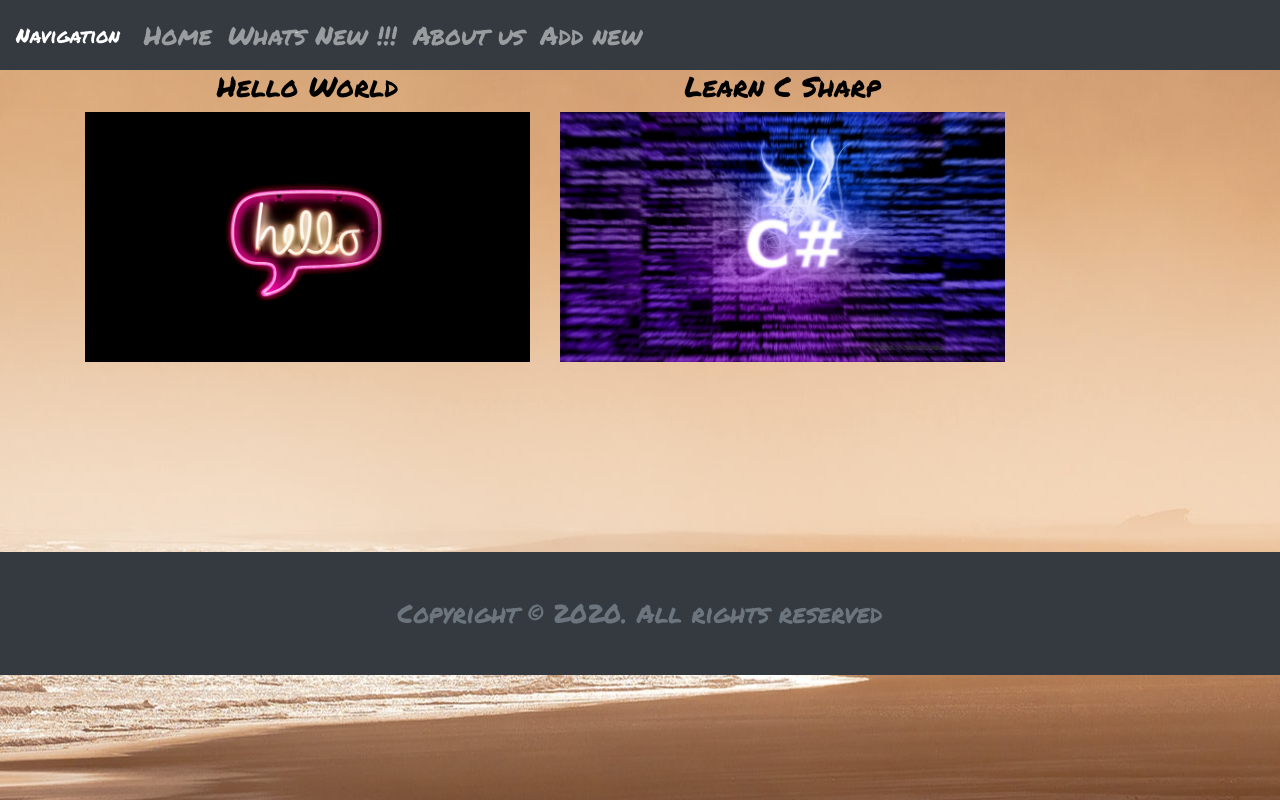
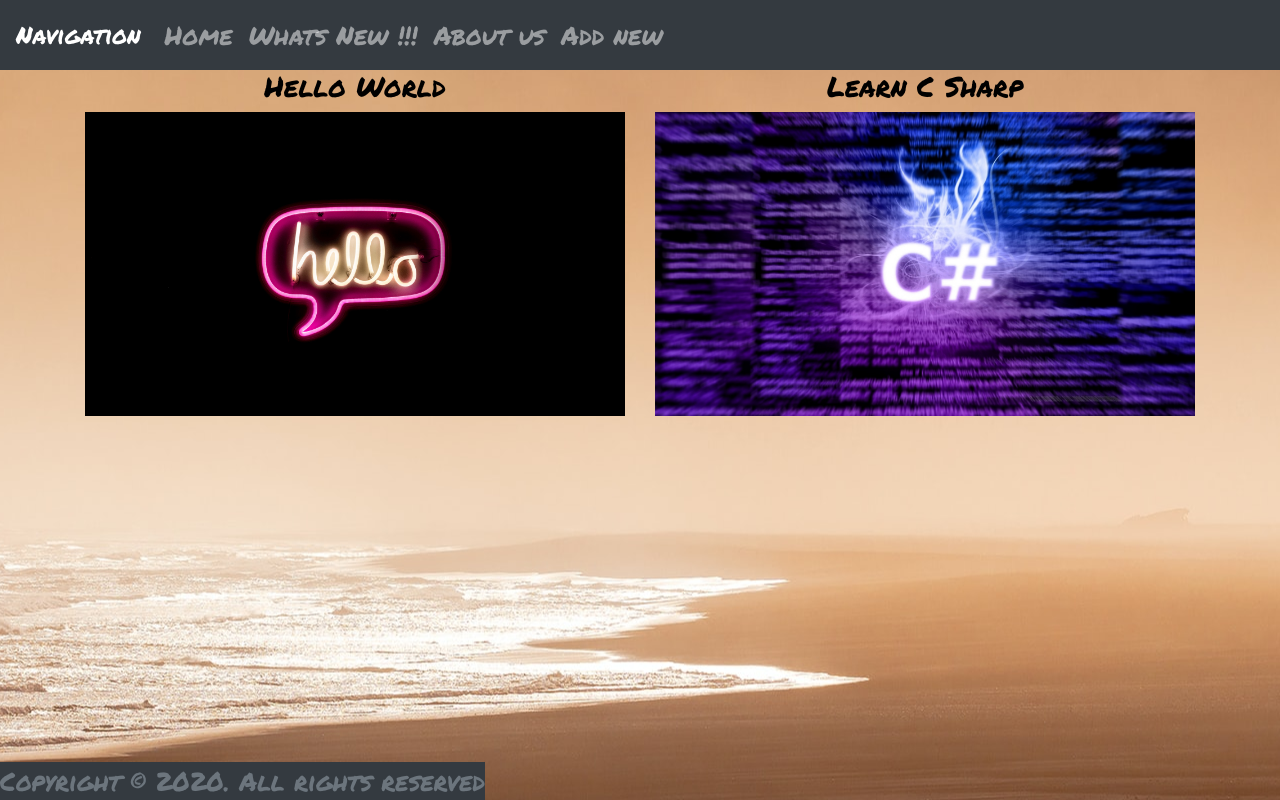
Before and after one commit to Oleh-Code/Articles-And-News, a Django app: page / in a window 1280 px wide. Run offline with Django 3.2, Linux system fonts and the light colour scheme; data comes from the database, SQL or seed files in the repository; both versions use the stored data as it was after the commit; some libraries are stand-ins or nearby versions.

Commit message:
Third Commit

```diff
--- a/News_and_Articles/settings.py
+++ b/News_and_Articles/settings.py
@@ -37,6 +37,8 @@ INSTALLED_APPS = [
     'django.contrib.sessions',
     'django.contrib.messages',
     'django.contrib.staticfiles',
+    'django.contrib.flatpages',
+    'django.contrib.sites',
 
     'Site',
 ]
@@ -49,6 +51,7 @@ MIDDLEWARE = [
     'django.contrib.auth.middleware.AuthenticationMiddleware',
     'django.contrib.messages.middleware.MessageMiddleware',
     'django.middleware.clickjacking.XFrameOptionsMiddleware',
+    'django.contrib.flatpages.middleware.FlatpageFallbackMiddleware'
 ]
 
 ROOT_URLCONF = 'News_and_Articles.urls'
@@ -129,3 +132,5 @@ STATICFILES_DIRS = [
 
 MEDIA_URL = '/media/'
 MEDIA_ROOT = os.path.join(BASE_DIR, 'media')
+
+SITE_ID = 1
--- a/News_and_Articles/urls.py
+++ b/News_and_Articles/urls.py
@@ -20,6 +20,7 @@ from django.conf.urls.static import static
 
 urlpatterns = [
     path('admin/', admin.site.urls),
+    path('pages', include('django.contrib.flatpages.urls')),
     path('', include('Site.urls')),
 ]
 
--- a/static/css/style.css
+++ b/static/css/style.css
@@ -8,11 +8,11 @@ body {
 }
 
 .footer {
-    margin-top: 190px;
-    padding: 42px;
-    text-align: center;
     font-family: 'Permanent Marker', cursive;
     font-size: 1.6rem;
+    position: fixed;
+    left: 0;
+    bottom: 0;
 }
 
 nav {
@@ -33,3 +33,10 @@ nav {
 .published {
     font-size: 1.5rem;
 }
+
+.list {
+    border-style: solid;
+    border-color: white;
+    border-width: 2px;
+    margin: 0px;
+}
--- a/templates/Site/article_detail.html
+++ b/templates/Site/article_detail.html
@@ -2,9 +2,12 @@
 {% block title %} {{object.title}} {% endblock %}
 
 {% block content %}
+    <div class="col-lg-4">
         <h1 class="text-center text1">{{object.title}}</h1>
+    </div>
+    <div class="col-lg-5">
         <p class="text-center text1 published">Published: {{object.published_date}}</p>
-    <div class="row">
+    </div>
     <div class="col-lg-6">
         <img src="{{object.image.url}}" class="img-fluid">
     </div>
@@ -14,5 +17,4 @@
         <h5 class="text1">Text: </h5>
         <h5 class="text1">{{object.text}}</h5>
     </div>
-    </div>
 {% endblock %}
--- a/templates/Site/article_list.html
+++ b/templates/Site/article_list.html
@@ -1,12 +1,10 @@
 {% extends 'base.html' %}
 
 {% block content %}
-    <div class="row">
         {% for article in article_list %}
-        <div class="col-lg-5">
-            <h3 class="text-center text">{{article.title}}</h3>
-            <a href="{% url 'articles_detail' slug=article.url%}"><img src="{{article.image.url}}" class="img-fluid"></a>
-        </div>
+            <div class="col-lg-6">
+                <h3 class="text-center text">{{article.title}}</h3>
+                <a href="{% url 'articles_detail' slug=article.url%}"><img src="{{article.image.url}}" class="img-fluid"></a>
+             </div>
         {% endfor %}
-    </div>
 {% endblock %}
--- a/templates/base.html
+++ b/templates/base.html
@@ -11,9 +11,11 @@
 <body>
     {% include 'main/navbar.html' %}
     <div class="container">
-        {% block content %}
+        <div class="row">
+            {% block content %}
 
-        {% endblock %}
+            {% endblock %}
+        </div>
     </div>
     {% include 'main/footer.html' %}
 </body>
--- a/templates/main/footer.html
+++ b/templates/main/footer.html
@@ -1,3 +1,4 @@
+
 <footer class="footer bg-dark">
     <span class="text-muted">Copyright &copy; 2020. All rights reserved</span>
-  </footer>
+</footer>
--- a/templates/main/navbar.html
+++ b/templates/main/navbar.html
@@ -1,6 +1,6 @@
 <header class="header">
   <nav class="navbar navbar-expand-lg navbar-dark bg-dark">
-    <a class="navbar-brand" href="/">Navigation</a>
+    <a class="navbar-brand" href="/" style="font-size: 1.5rem;">Navigation</a>
     <button class="navbar-toggler" type="button" data-toggle="collapse" data-target="#navbarNavAltMarkup" aria-controls="navbarNavAltMarkup" aria-expanded="false" aria-label="Toggle navigation">
       <span class="navbar-toggler-icon"></span>
     </button>
--- /dev/null
+++ b/templates/pages/about.html
@@ -0,0 +1,6 @@
+{% extends 'base.html' %}
+{% block title %} About {% endblock %}
+
+{% block content %}
+    <h5 class="text">{{flatpage.content}}</h5>
+{% endblock %}
--- /dev/null
+++ b/templates/pages/whats.html
@@ -0,0 +1,6 @@
+{% extends 'base.html' %}
+{% block title %} Whats New {% endblock %}
+
+{% block content %}
+    <h5 class="text">{{flatpage.content}}</h5>
+{% endblock %}
```
Also changed, not shown: db.sqlite3, media/articles/C.jpg (added), static/img/C#.jpg (added). Lines whose indentation alone changed are shown as unchanged.
